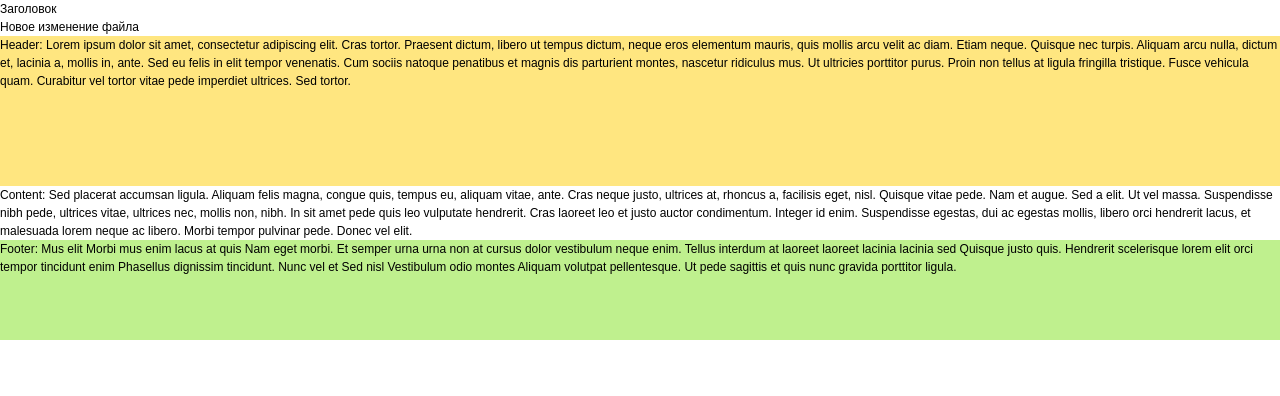
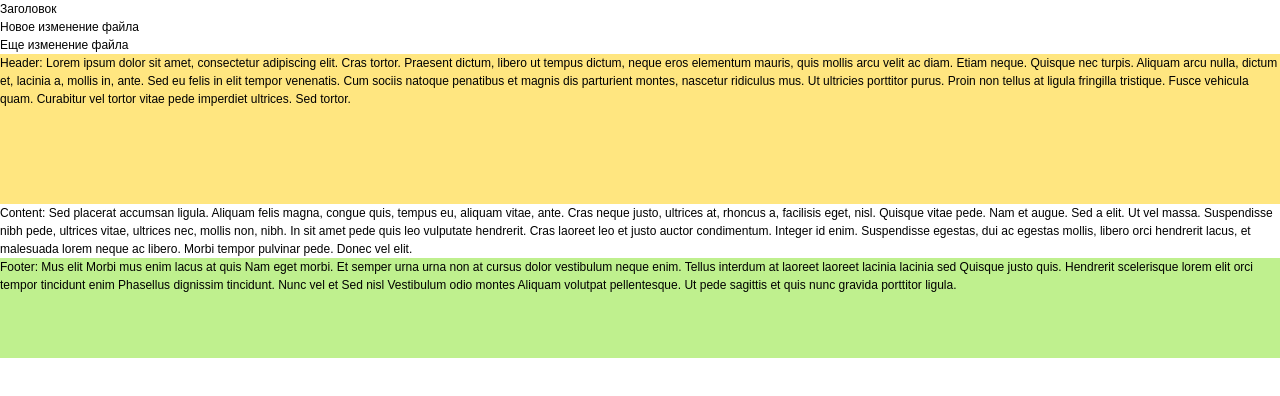
Before and after one commit to standydy/git-project, a plain HTML site: page index.html in a window 1280 px wide. Drawn offline with Linux system fonts and the light colour scheme.

Commit message:
Second commit

```diff
--- a/index.html
+++ b/index.html
@@ -14,6 +14,7 @@
 <div class="wrapper">
 <h1>Заголовок</h1>
 <p>Новое изменение файла</p>
+<p>Еще изменение файла</p>
 
 	<header class="header">
 		<strong>Header:</strong> Lorem ipsum dolor sit amet, consectetur adipiscing elit. Cras tortor. Praesent dictum, libero ut tempus dictum, neque eros elementum mauris, quis mollis arcu velit ac diam. Etiam neque. Quisque nec turpis. Aliquam arcu nulla, dictum et, lacinia a, mollis in, ante. Sed eu felis in elit tempor venenatis. Cum sociis natoque penatibus et magnis dis parturient montes, nascetur ridiculus mus. Ut ultricies porttitor purus. Proin non tellus at ligula fringilla tristique. Fusce vehicula quam. Curabitur vel tortor vitae pede imperdiet ultrices. Sed tortor.
```
